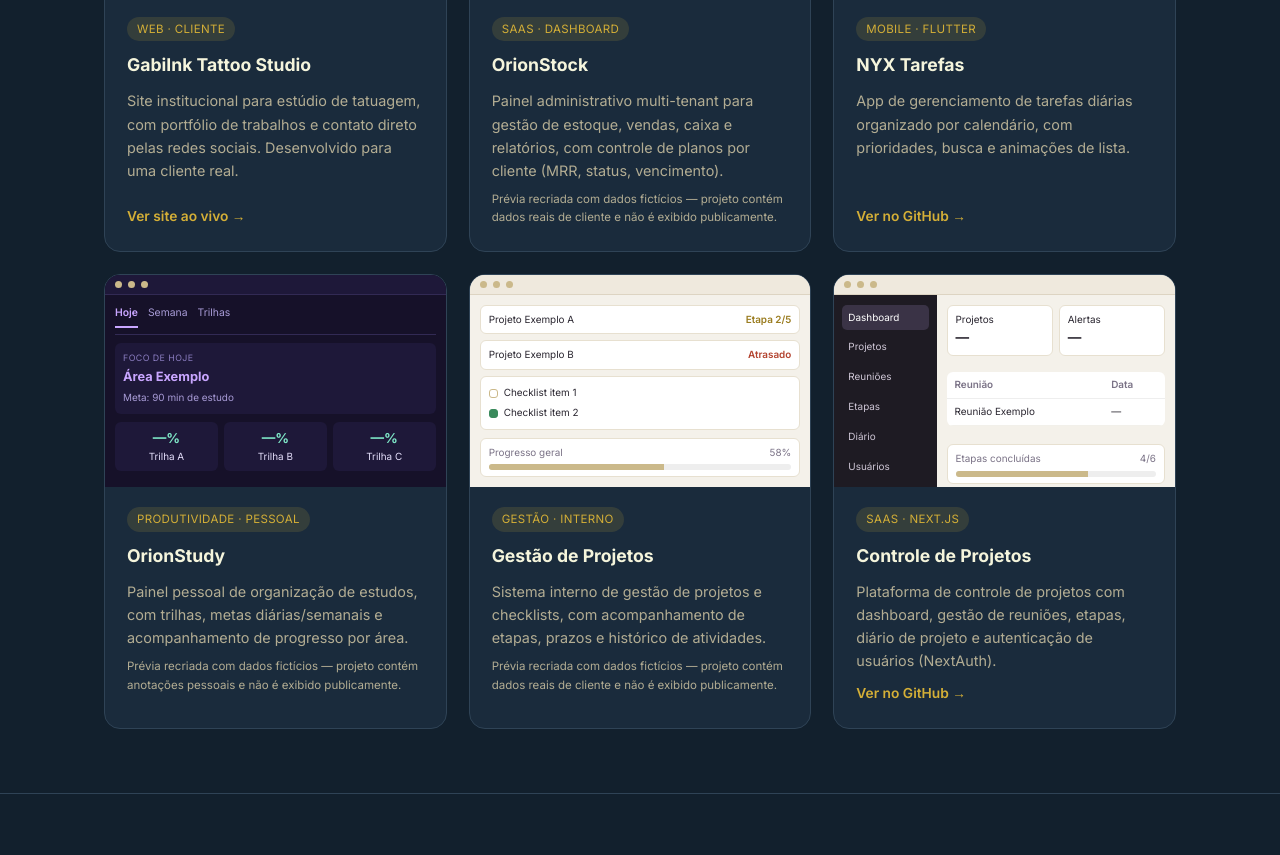
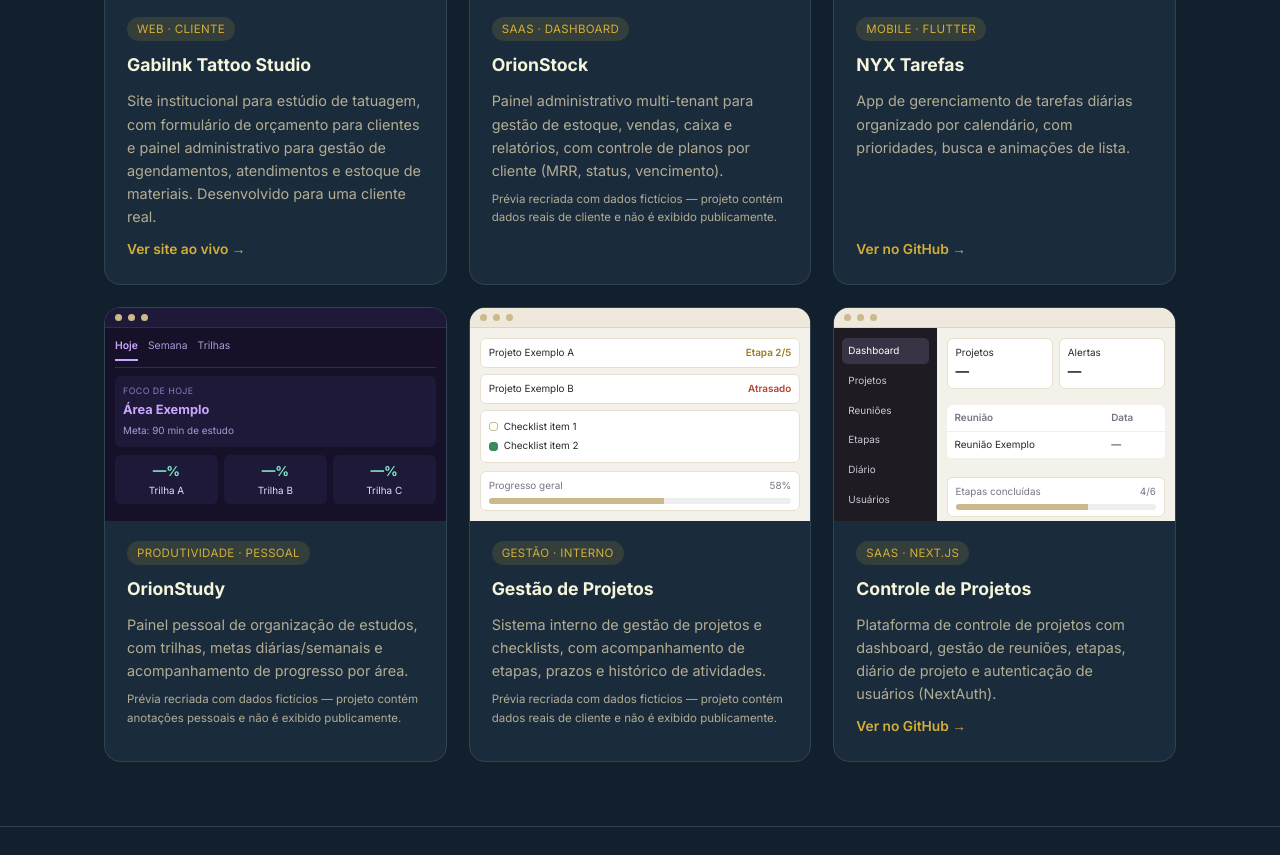
Before and after one commit to kalyta-rodrigues/portifolio, a plain HTML site: page index.html in a window 1280 px wide. Shown: the part 2248-3103 px from the top of the page. Drawn offline with Linux system fonts and the light colour scheme.

Commit message:
Update project description for tattoo studio website

```diff
--- a/index.html
+++ b/index.html
@@ -409,7 +409,7 @@
         <div class="card-body">
           <span class="card-tag">Web · Cliente</span>
           <h3>GabiInk Tattoo Studio</h3>
-          <p>Site institucional para estúdio de tatuagem, com portfólio de trabalhos e contato direto pelas redes sociais. Desenvolvido para uma cliente real.</p>
+          <p>Site institucional para estúdio de tatuagem, com formulário de orçamento para clientes e painel administrativo para gestão de agendamentos, atendimentos e estoque de materiais. Desenvolvido para uma cliente real.</p>
           <span class="card-link">Ver site ao vivo →</span>
         </div>
       </a>
```
